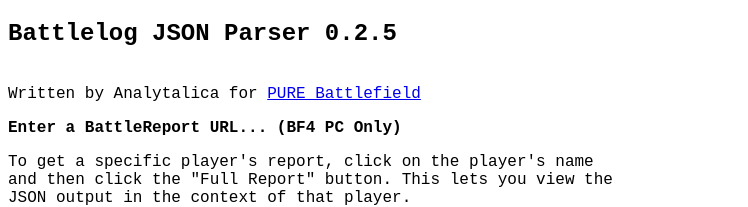
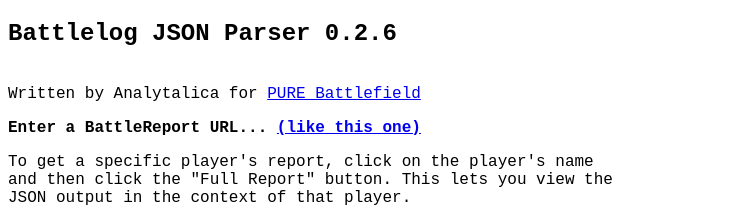
Before and after one commit to Pure-Battlefield/BattlelogJSONer, a plain HTML site: page index.html in a window 1280 px wide. Shown: the top 207 px of the page, without its empty margins (0-748 px from the left). Drawn offline with Linux system fonts and the light colour scheme.

Commit message:
Added example URL

```diff
--- a/index.html
+++ b/index.html
@@ -65,10 +65,10 @@ $('#parse').click(function(){
 </script>
 <div style="font-family:Courier New, Courier, monospace">
 <p>
-<h2>Battlelog JSON Parser 0.2.5</h2><br/>
+<h2>Battlelog JSON Parser 0.2.6</h2><br/>
 Written by Analytalica for <a href="http://purebattlefield.org">PURE Battlefield</a></p>
 <p id="nojs"><b>This page requires Javascript to function.</b></p>
-<p><b>Enter a BattleReport URL... (BF4 PC Only)</b></p>
+<p><b>Enter a BattleReport URL... <a href="http://battlelog.battlefield.com/bf4/battlereport/show/1/409483006337486144/192741397/">(like this one)</a></b></p>
 <p>
 To get a specific player's report, click on the player's name <br/>
 and then click the "Full Report" button. This lets you view the <br/>
```
